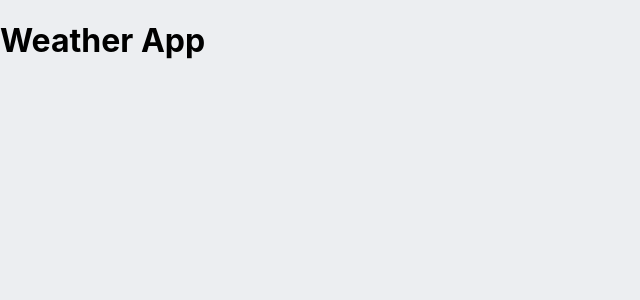
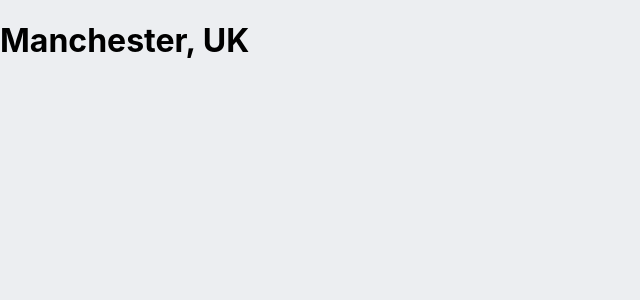
Before and after one commit to derynruah/weather-app, a React (Create React App) app: page / in a window 1280 px wide. Shown: the top 300 px of the page, without its empty margins (0-640 px from the left). Built offline with nearby package versions, Linux system fonts and the light colour scheme.

Commit message:
added location details an d updated app

```diff
--- a/package.json
+++ b/package.json
@@ -6,6 +6,7 @@
     "@testing-library/jest-dom": "^5.16.5",
     "@testing-library/react": "^13.4.0",
     "@testing-library/user-event": "^13.5.0",
+    "prop-types": "^15.8.1",
     "react": "^18.2.0",
     "react-dom": "^18.2.0",
     "react-scripts": "5.0.1",
--- a/src/components/App.js
+++ b/src/components/App.js
@@ -1,12 +1,23 @@
 import React from "react";
 import "../styles/App.css";
+// eslint-disable-next-line import/no-extraneous-dependencies
+import PropTypes from "prop-types";
+import LocationDetails from "./LocationDetails";
 
-function App() {
+function App({ location }) {
+  const { city, country } = location;
   return (
     <div className="App">
-      <h1>Weather App</h1>
+      <LocationDetails city={city} country={country} />
     </div>
   );
 }
 
+App.propTypes = {
+  location: PropTypes.shape({
+    city: PropTypes.string,
+    country: PropTypes.string,
+  }).isRequired,
+};
+
 export default App;
--- /dev/null
+++ b/src/components/LocationDetails.js
@@ -0,0 +1,15 @@
+import React from "react";
+// eslint-disable-next-line import/no-extraneous-dependencies
+import PropTypes from "prop-types";
+
+function LocationDetails(props) {
+  const { city, country } = props;
+  return <h1>{`${city}, ${country}`}</h1>;
+}
+
+LocationDetails.propTypes = {
+  city: PropTypes.string.isRequired,
+  country: PropTypes.string.isRequired,
+};
+
+export default LocationDetails;
--- /dev/null
+++ b/src/data/forecast.json
@@ -0,0 +1,78 @@
+{
+    "location": {
+        "city": "Manchester",
+        "country": "UK"
+    },
+    "forecasts": [
+        {
+            "date": 1525046400000,
+            "temperature": {
+                "max": 11,
+                "min": 4
+            },
+            "wind": {
+                "speed": 13,
+                "direction": "s"
+            },
+            "humidity": 30,
+            "description": "Clear",
+            "icon": "800"
+        },
+        {
+            "date": 1525132800000,
+            "temperature": {
+                "max": 13,
+                "min": 8
+            },
+            "wind": {
+                "speed": 60,
+                "direction": "ne"
+            },
+            "humidity": 80,
+            "description": "Stormy",
+            "icon": "211"
+        },
+        {
+            "date": 1525219200000,
+            "temperature": {
+                "max": 1,
+                "min": -2
+            },
+            "wind": {
+                "speed": 5,
+                "direction": "n"
+            },
+            "humidity": 50,
+            "description": "Heavy Snow",
+            "icon": "602"
+        },
+        {
+            "date": 1525305600000,
+            "temperature": {
+                "max": 20,
+                "min": 4
+            },
+            "wind": {
+                "speed": 150,
+                "direction": "e"
+            },
+            "humidity": 80,
+            "description": "Tornado",
+            "icon": "781"
+        },
+        {
+            "date": 1525392000000,
+            "temperature": {
+                "max": 25,
+                "min": 18
+            },
+            "wind": {
+                "speed": 8,
+                "direction": "nne"
+            },
+            "humidity": 50,
+            "description": "Hazy",
+            "icon": "721"
+        }
+    ]
+}
--- a/src/index.js
+++ b/src/index.js
@@ -2,10 +2,11 @@
 import ReactDOM from "react-dom/client";
 import "./styles/index.css";
 import App from "./components/App";
+import forecast from "./data/forecast.json";
 
 const root = ReactDOM.createRoot(document.getElementById("root"));
 root.render(
   <React.StrictMode>
-    <App />
+    <App location={forecast.location} />
   </React.StrictMode>
 );
```
Also changed, not shown: 1 other file (tests, documents, lock files or other folders).
